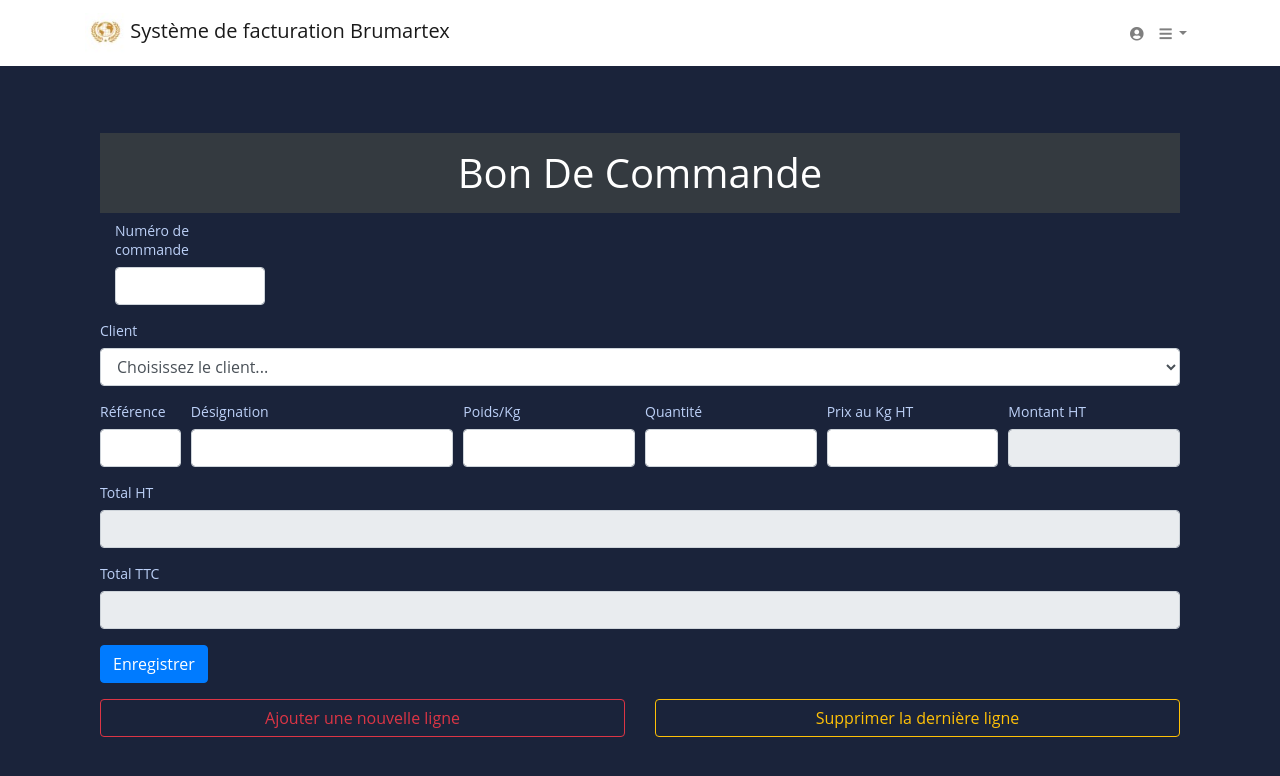
After one commit to sihamidrissi/fact_app, a Django app: page /commande/ in a window 1280 px wide. The commit adds this page. Shown: the top 776 px of the page. Run offline with Django 5.2, Linux system fonts and the light colour scheme; some libraries are stand-ins or nearby versions.

Commit message:
calcule bon de commande

```diff
--- a/fact_app/urls.py
+++ b/fact_app/urls.py
@@ -16,6 +16,8 @@ urlpatterns = [
     path('change_password/', views.change_password, name='change_password'),
     path('generate-pdf/<int:invoice_id>/', views.generate_pdf, name='generate_pdf'),
     path('admin/', admin.site.urls),
+    path('commande/', views.AddCommandeView.as_view(), name='commande'),
+
 
 
 
--- a/fact_app/views.py
+++ b/fact_app/views.py
@@ -135,6 +135,51 @@ class AddCustomerView(LoginRequiredMixin, View):
             messages.error(request, f"Désolé, notre système a détecté les problèmes suivants: {e}.")
 
         return render(request, self.template_name)
+
+from django.views.generic import TemplateView
+
+class AddCommandeView(TemplateView):
+     """Add a new commande view"""
+     template_name="commande.html"
+     customers = Customer.objects.select_related('save_by').all()
+
+     def get(self, request, *args, **kwargs):
+         context = {'customers': self.customers}  # Use self.customers
+         return render(request, self.template_name, context)
+
+
+     def post(self, request, *args, **kwargs):
+        data = {
+            'customer': request.POST.get('customer'),
+            'commande_number': request.POST.get('commande_number'),
+            'ref': request.POST.get('ref'),
+            'designation': request.POST.get('designation'),
+            'Poids': request.POST.get('Poids'),
+            'Qt': request.POST.get('Qt'),
+            'Prix ': request.POST.get('Prix'),
+            'Montant_HT': request.POST.get('Montant_HT'),
+            'Total_HT': request.POST.get('Total_HT'),
+            'Total_TTC': request.POST.get('Total_TTC'),
+            'save_by': request.user
+        }
+
+        try:
+            created = Commande.objects.create(**data)
+
+            if created:
+                messages.success(request, "Le bon de commande est enregistré avec succès.")
+            else:
+                messages.error(request, "Désolé, veuillez réessayer. Les données envoyées sont corrompues.")
+        except Exception as e:
+            messages.error(request, f"Désolé, notre système a détecté les problèmes suivants: {e}.")
+
+        return render(request, self.template_name)
+
+
+
+
+
+
 
 class AddInvoiceView(LoginRequiredMixin, View):
     """Add a new invoice view"""
--- a/templates/base.html
+++ b/templates/base.html
@@ -85,6 +85,7 @@
 
                                 <a class="dropdown-item" href="{% url 'add-invoice' %}">Une nouvelle facture</a>
                                 <a class="dropdown-item" href="{% url 'add_customer' %}">Un nouveau client</a>
+                                <a class="dropdown-item" href="{% url 'commande' %}">Bon de commande</a>
                                 <!-- Link to Django admin -->
                                 <a class="dropdown-item" href="/admin/">Admin</a>
                                 <!-- End link to Django admin -->
--- /dev/null
+++ b/templates/commande.html
@@ -0,0 +1,144 @@
+{% extends "base.html" %}
+
+{% block content %}
+
+<div class="container my-5">
+    <h1 class="text-capitalize text-center bg-dark text-white p-3">Bon de commande </h1>
+
+    <form method="post">
+        {% csrf_token %}
+        <div class="form-group col-md-2">
+            <label for="commande_number">Numéro de commande</label>
+            <input required name="commande_number" type="text" class="form-control" id="commande_number">
+        </div>
+        <div class="form-group">
+            <label for="customer">Client</label>
+            <select name="customer" class="form-control selectpicker" id="customer" data-live-search="true" title="Choisissez le client..." required>
+                <option selected disabled>Choisissez le client...</option>
+                {% for customer in customers %}
+                    <option value="{{ customer.id }}">{{ customer.name }}</option>
+                {% endfor %}
+            </select>
+        </div>
+
+        <div id="wrapper">
+            <div class="form-row">
+                <div class="form-group col-md-1">
+                    <label for="ref">Référence</label>
+                    <input required name="ref" type="text" class="form-control" id="ref">
+                </div>
+                <div class="form-group col-md-3">
+                    <label for="designation-1">Désignation</label>
+                    <input required name="designation" type="text" class="form-control" id="designation-1">
+                </div>
+                <div class="form-group col-md-2">
+                    <label for="Poids-1">Poids/Kg</label>
+                    <input required name="Poids" type="number" min="1" step="0.1" class="form-control" id="Poids-1">
+                </div>
+                <div class="form-group col-md-2">
+                    <label for="quantite-1">Quantité</label>
+                    <input required name="quantite" type="number" min="1" step="1" class="form-control" id="quantite-1">
+                </div>
+                <div class="form-group col-md-2">
+                    <label for="Prix-1">Prix au Kg HT</label>
+                    <input required name="Prix" type="number" min="1" step="0.01" class="form-control" id="Prix-1" onchange="calculateMontantHT(1)">
+                </div>
+                <div class="form-group col-md-2">
+                    <label for="Montant_HT-1">Montant HT</label>
+                    <input required name="Montant_HT" type="number" min="1" step="0.01" readonly class="form-control" id="Montant_HT-1">
+                </div>
+            </div>
+        </div>
+
+        <div class="form-group">
+            <label for="Total_HT">Total HT</label>
+            <input required name="Total_HT" type="number" min="1" step="0.01" readonly class="form-control" id="Total_HT">
+        </div>
+
+        <div class="form-group">
+            <label for="Total_TTC">Total TTC</label>
+            <input required name="Total_TTC" type="number" min="1" step="0.01" readonly class="form-control" id="Total_TTC">
+        </div>
+
+        <button type="submit" class="btn btn-primary">Enregistrer</button>
+    </form>
+
+    <div class="row mt-3">
+        <div class="col-md-6">
+            <button id="btn-add" class="btn btn-outline-danger w-100">Ajouter une nouvelle ligne</button>
+        </div>
+        <div class="col-md-6">
+            <button id="btn-remove" class="btn btn-outline-warning w-100">Supprimer la dernière ligne</button>
+        </div>
+    </div>
+</div>
+
+<script>
+    function calculateMontantHT(itemId) {
+        let poids = parseFloat(document.getElementById(`Poids-${itemId}`).value);
+        let prix = parseFloat(document.getElementById(`Prix-${itemId}`).value);
+        let montantHT = poids * prix;
+        document.getElementById(`Montant_HT-${itemId}`).value = montantHT.toFixed(2);
+        updateTotal();
+    }
+
+    function updateTotal() {
+        let totalHT = 0;
+        let montantInputs = document.querySelectorAll('[id^=Montant_HT-]');
+        montantInputs.forEach(function (input) {
+            totalHT += parseFloat(input.value);
+        });
+        document.getElementById('Total_HT').value = totalHT.toFixed(2);
+        document.getElementById('Total_TTC').value = totalHT.toFixed(2);
+    }
+
+    document.addEventListener('DOMContentLoaded', function () {
+        document.getElementById('Prix-1').addEventListener('change', function () {
+            calculateMontantHT(1);
+        });
+    });
+
+    let itemNumber = 1;
+
+    document.getElementById('btn-add').addEventListener('click', function () {
+        itemNumber++;
+        let formAdd = `
+            <div class="form-row">
+                <div class="form-group col-md-1">
+                    <label for="ref-${itemNumber}">Référence</label>
+                    <input required name="ref" type="text" class="form-control" id="ref-${itemNumber}">
+                </div>
+                <div class="form-group col-md-3">
+                    <label for="designation-${itemNumber}">Désignation</label>
+                    <input required name="designation" type="text" class="form-control" id="designation-${itemNumber}">
+                </div>
+                <div class="form-group col-md-2">
+                    <label for="Poids-${itemNumber}">Poids/Kg</label>
+                    <input required name="Poids" type="number" min="1" step="0.1" class="form-control" id="Poids-${itemNumber}" onchange="calculateMontantHT(${itemNumber})">
+                </div>
+                <div class="form-group col-md-2">
+                    <label for="quantite-${itemNumber}">Quantité</label>
+                    <input required name="quantite" type="number" min="1" step="1" class="form-control" id="quantite-${itemNumber}">
+                </div>
+                <div class="form-group col-md-2">
+                    <label for="Prix-${itemNumber}">Prix au Kg HT</label>
+                    <input required name="Prix" type="number" min="1" step="0.01" class="form-control" id="Prix-${itemNumber}" onchange="calculateMontantHT(${itemNumber})">
+                </div>
+                <div class="form-group col-md-2">
+                    <label for="Montant_HT-${itemNumber}">Montant HT</label>
+                    <input required name="Montant_HT" type="number" min="1" step="0.01" readonly class="form-control" id="Montant_HT-${itemNumber}">
+                </div>
+            </div>`;
+        document.getElementById('wrapper').insertAdjacentHTML('beforeend', formAdd);
+    });
+
+    document.getElementById('btn-remove').addEventListener('click', function () {
+        let lastChild = document.getElementById('wrapper').lastElementChild;
+        if (lastChild.id !== 'wrapper') {
+            lastChild.remove();
+            updateTotal();
+        }
+    });
+</script>
+
+{% endblock content %}
```
Also changed, not shown: fact_app/models.py (+62 -0 lines), db.sqlite3.
